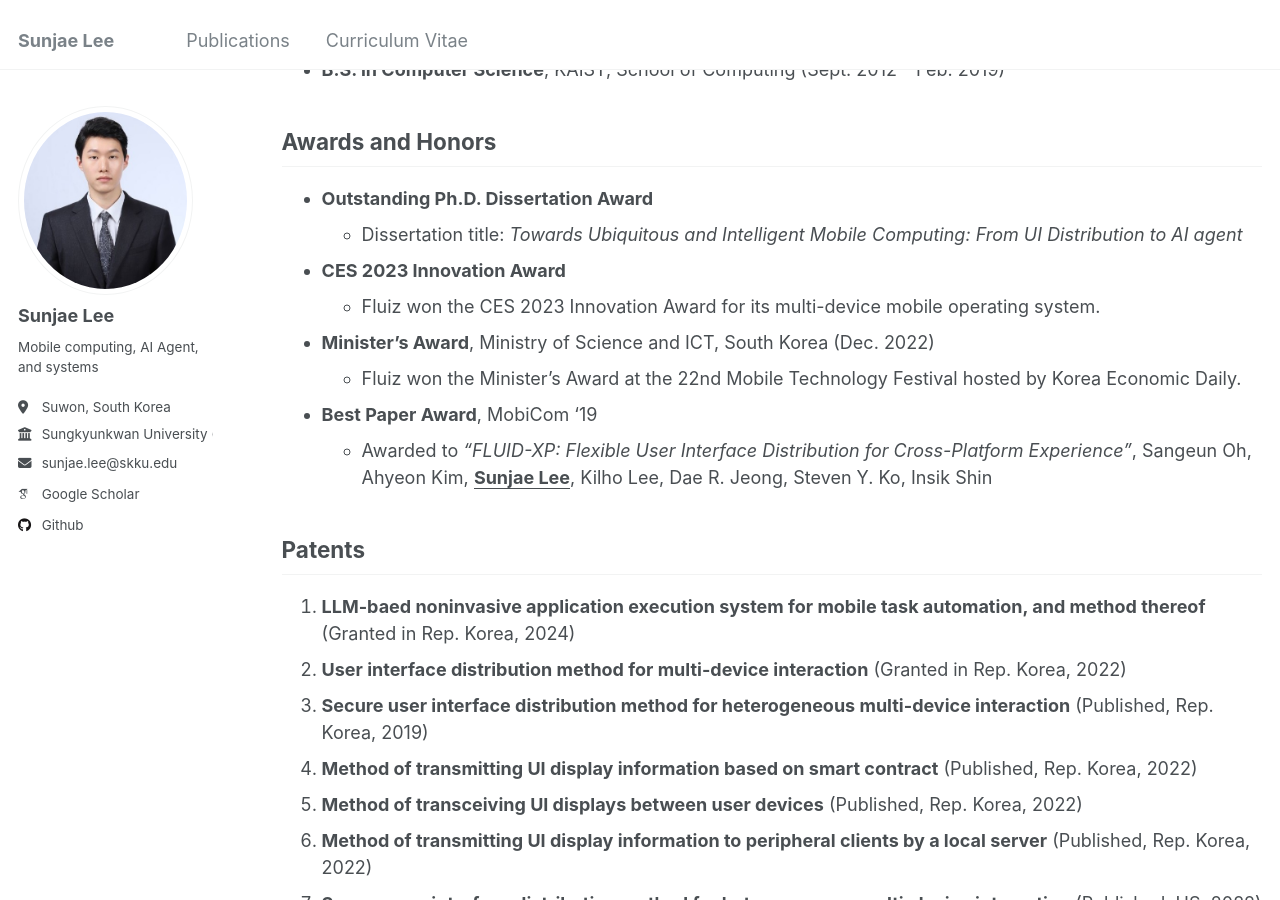
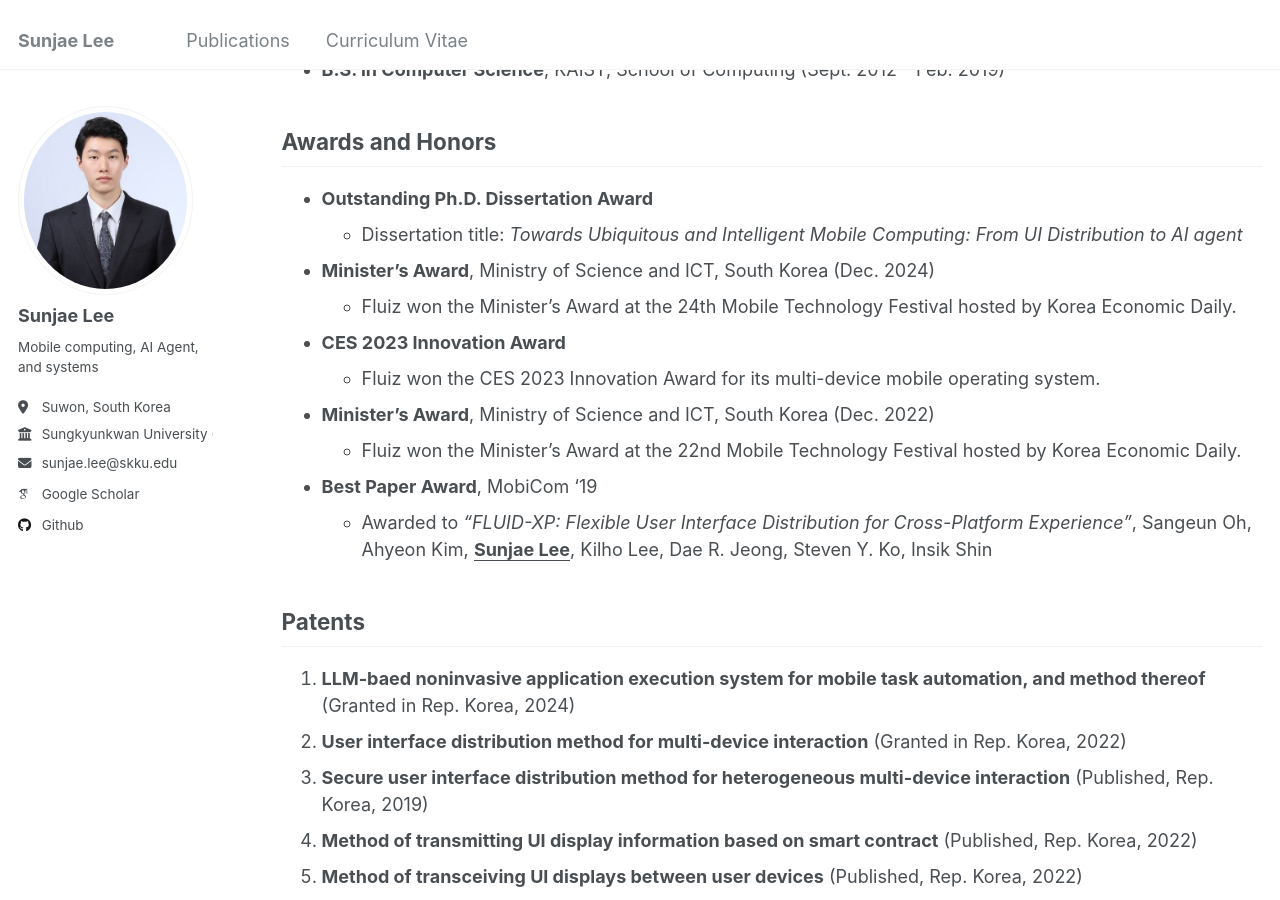
Before and after one commit to sunjae1294/sunjae1294.github.io, a Jekyll site: the page built from _pages/about.md, in a window 1280 px wide and 900 px high, scrolled down 1895 px. Built offline with Jekyll 4.4.1, drawn with Linux system fonts in a browser that asks for light colours; some web fonts are replaced.

Commit message:
add award and patent

```diff
--- a/_pages/about.md
+++ b/_pages/about.md
@@ -69,6 +69,8 @@ Awards and Honors
 ------
 - **Outstanding Ph.D. Dissertation Award**
   - Dissertation title: *Towards Ubiquitous and Intelligent Mobile Computing: From UI Distribution to AI agent*
+- **Minister's Award**, Ministry of Science and ICT, South Korea (Dec. 2024)
+  - Fluiz won the Minister's Award at the 24th Mobile Technology Festival hosted by Korea Economic Daily.
 - **CES 2023 Innovation Award**
   - Fluiz won the CES 2023 Innovation Award for its multi-device mobile operating system.
 - **Minister's Award**, Ministry of Science and ICT, South Korea (Dec. 2022)
```
